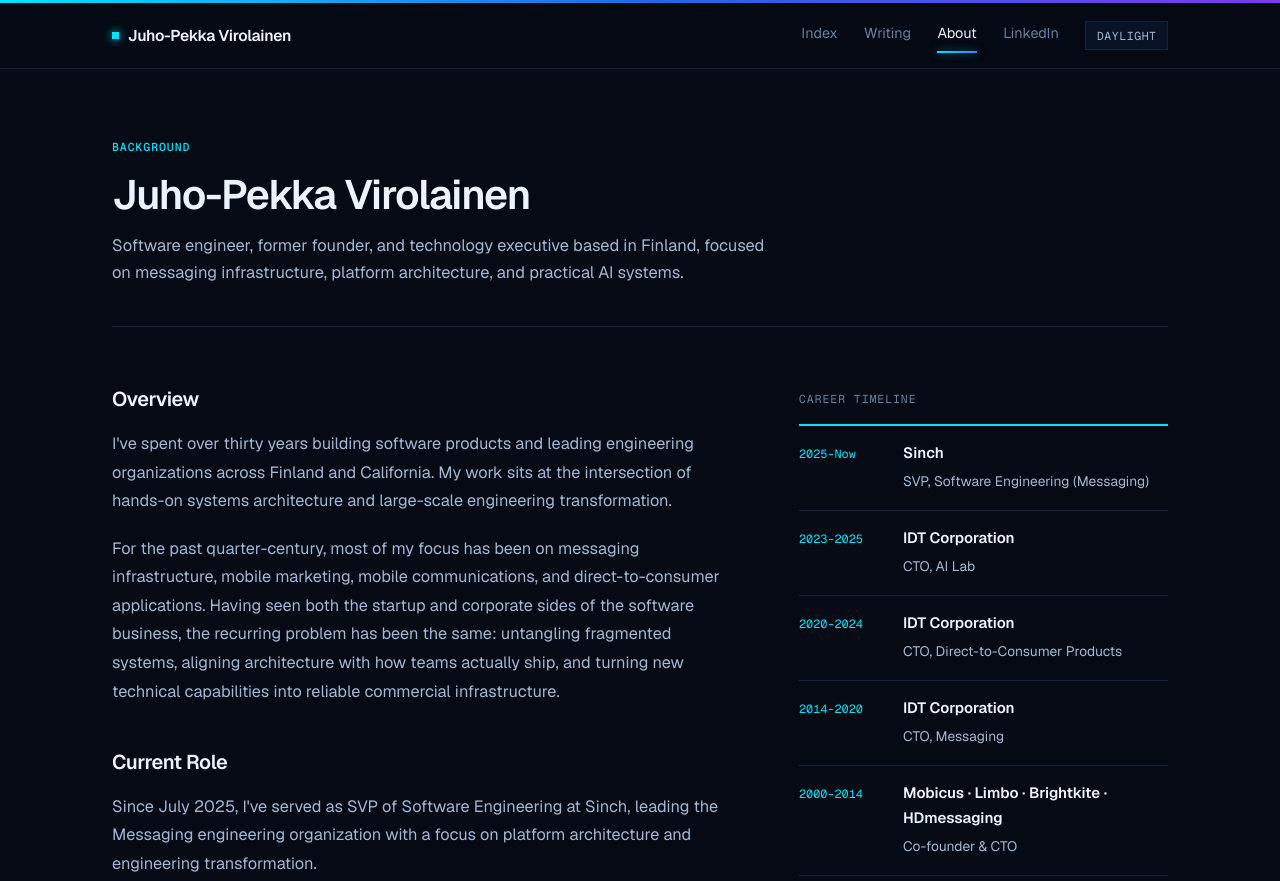
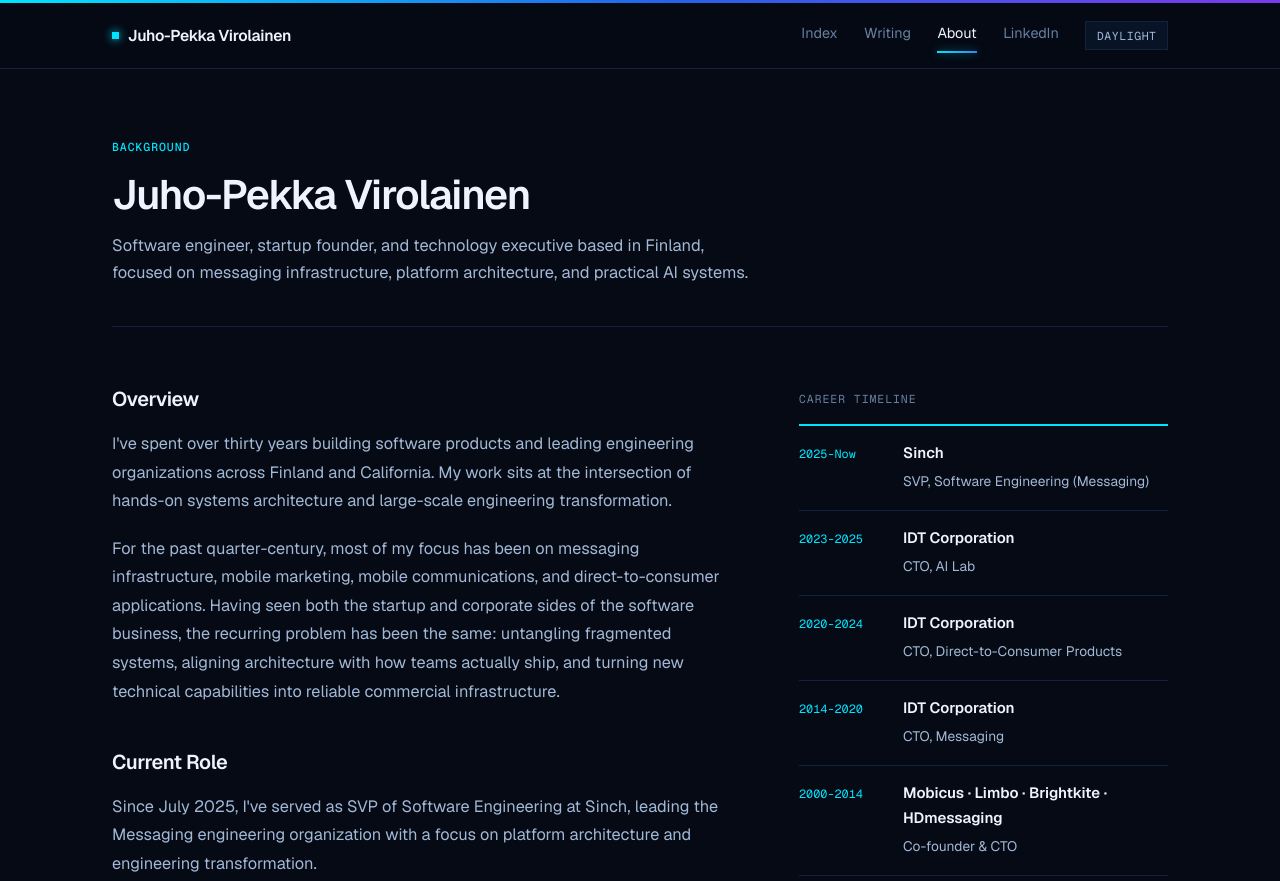
Before and after one commit to jpvirolainen/jpvirolainen-com, an Astro site: page /about in a window 1280 px wide. Shown: the top 881 px of the page. Built offline with nearby package versions, Linux system fonts and the light colour scheme; Astro itself is replaced by a stand-in of ours.

Commit message:
Update about.astro
change former founder to startup founder

```diff
--- a/src/pages/about.astro
+++ b/src/pages/about.astro
@@ -12,7 +12,7 @@ import BaseLayout from '../layouts/BaseLayout.astro';
       <span class="eyebrow">Background</span>
       <h1>Juho-Pekka Virolainen</h1>
       <p>
-        Software engineer, former founder, and technology executive based in Finland, focused on
+        Software engineer, startup founder, and technology executive based in Finland, focused on
         messaging infrastructure, platform architecture, and practical AI
         systems.
       </p>
```
